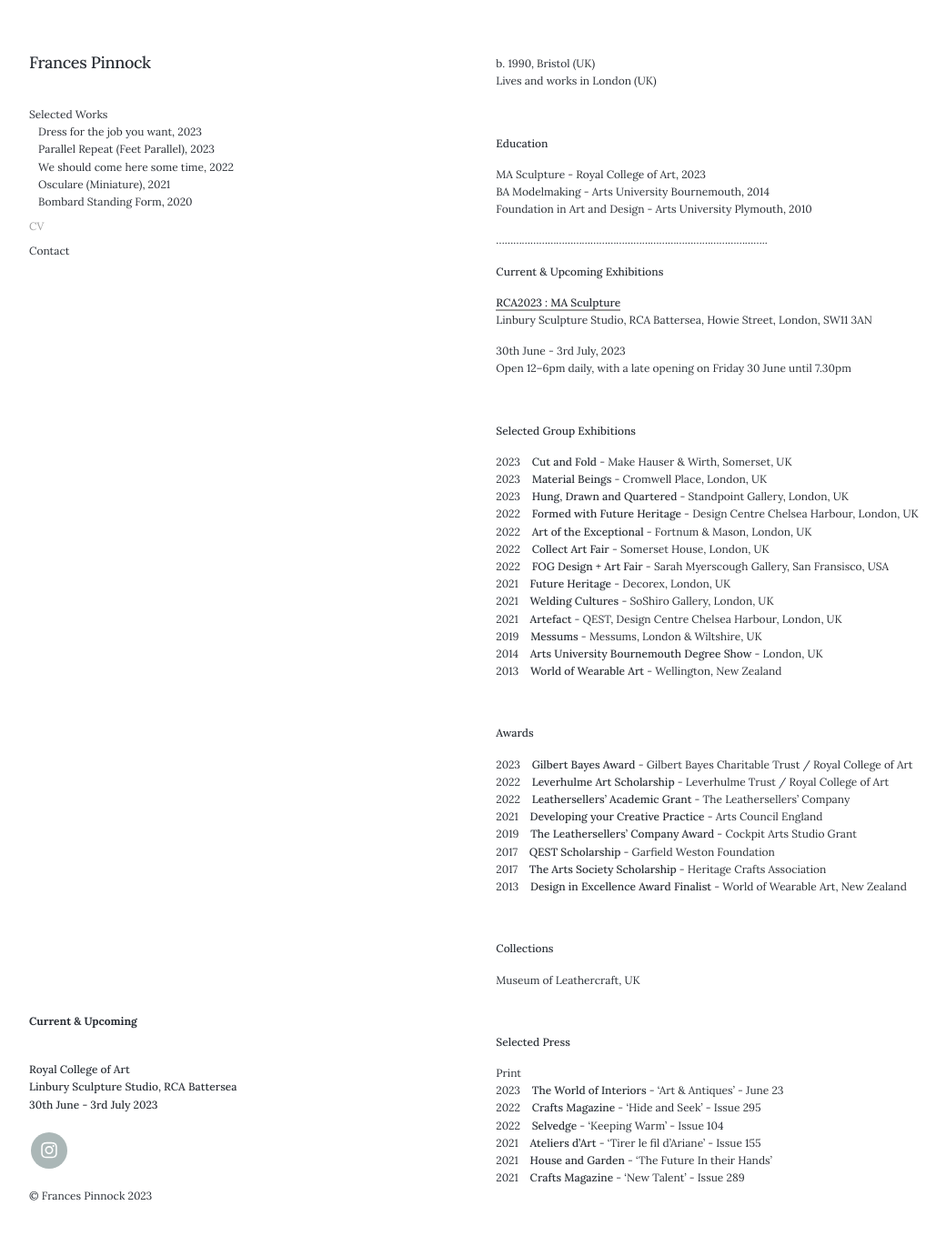
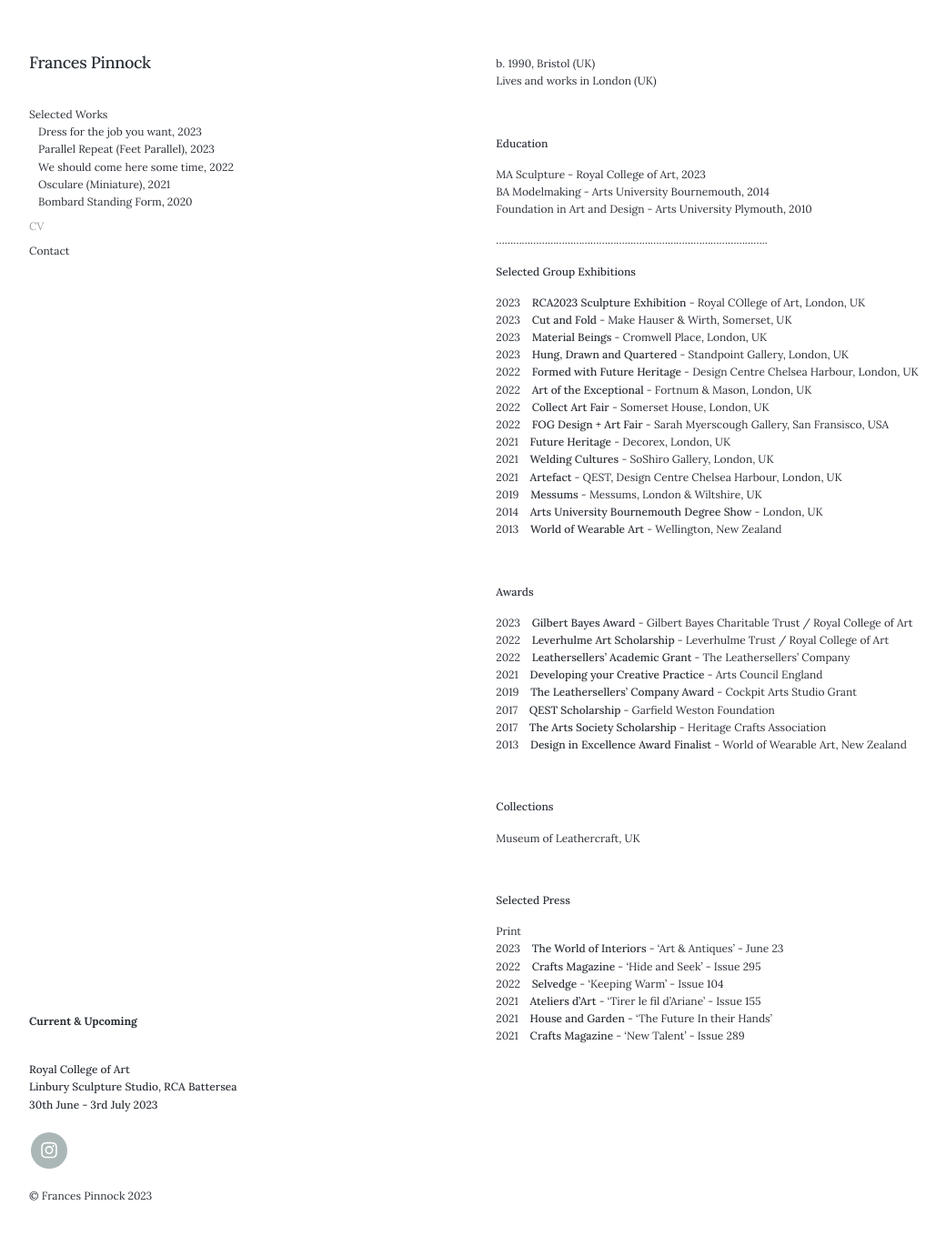
Before and after one commit to francespinnock/francespinnock.github.io, a Jekyll site: the page built from _pages/cv.md, in a window 1280 px wide and 1364 px high. Shown: the top 1359 px of the window at 91% size, without its empty margins (28-1068 px from the left). Built offline with Jekyll 4.4.1, drawn with Linux system fonts in a browser that asks for light colours; nearby versions of some CDN libraries.

Commit message:
Update cv.md

```diff
--- a/_pages/cv.md
+++ b/_pages/cv.md
@@ -19,20 +19,10 @@ Foundation in Art and Design - Arts University Plymouth, 2010
 ...............................................................................................
 
 
-**Current & Upcoming Exhibitions**
-
-
-[RCA2023 : MA Sculpture](https://2023.rca.ac.uk/students/frances-pinnock/)
-Linbury Sculpture Studio, RCA Battersea, Howie Street, London, SW11 3AN
-
-30th June - 3rd July, 2023
-Open 12–6pm daily, with a late opening on Friday 30 June until 7.30pm
-
-<br />
-
 
 **Selected Group Exhibitions**
 
+2023&nbsp;&nbsp;&nbsp; **RCA2023 Sculpture Exhibition** - Royal COllege of Art, London, UK
 2023&nbsp;&nbsp;&nbsp; **Cut and Fold** - Make Hauser & Wirth, Somerset, UK
 2023&nbsp;&nbsp;&nbsp; **Material Beings** - Cromwell Place, London, UK
 2023&nbsp;&nbsp;&nbsp; **Hung, Drawn and Quartered** - Standpoint Gallery, London, UK
```
